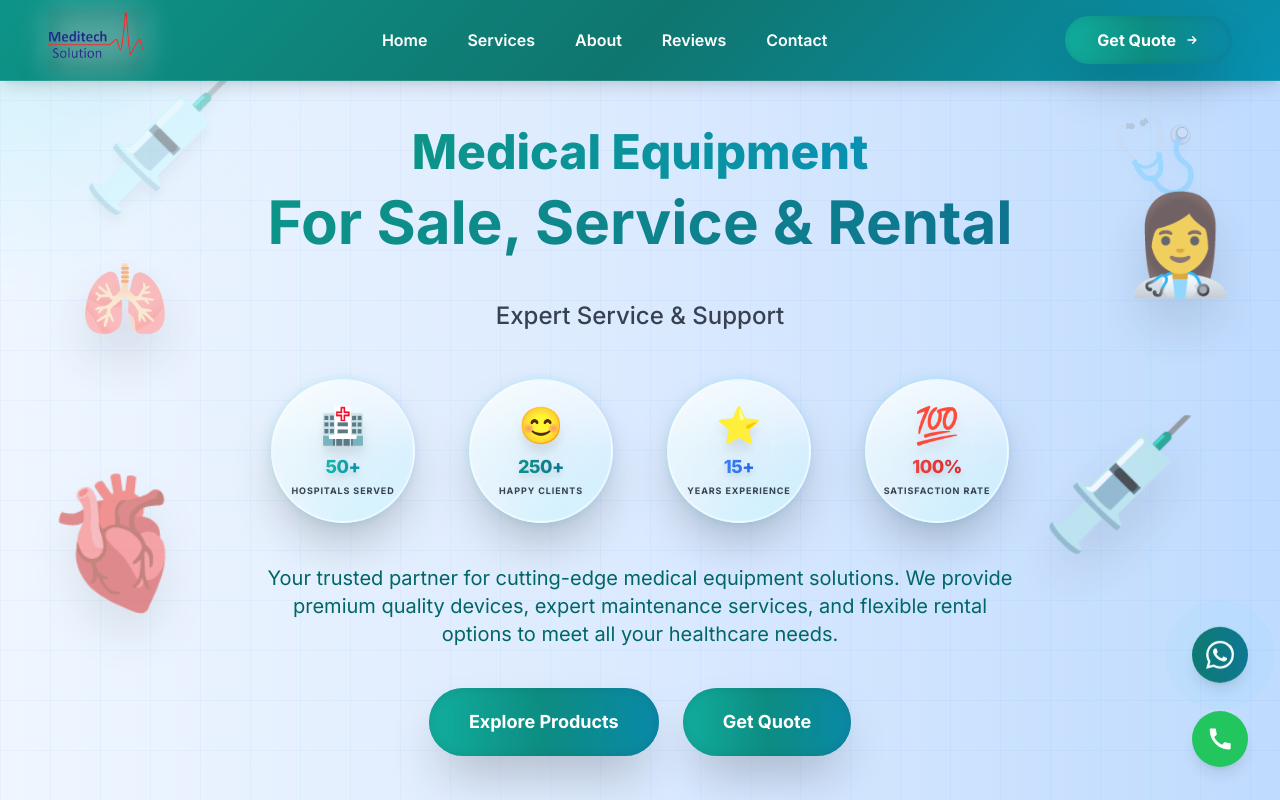
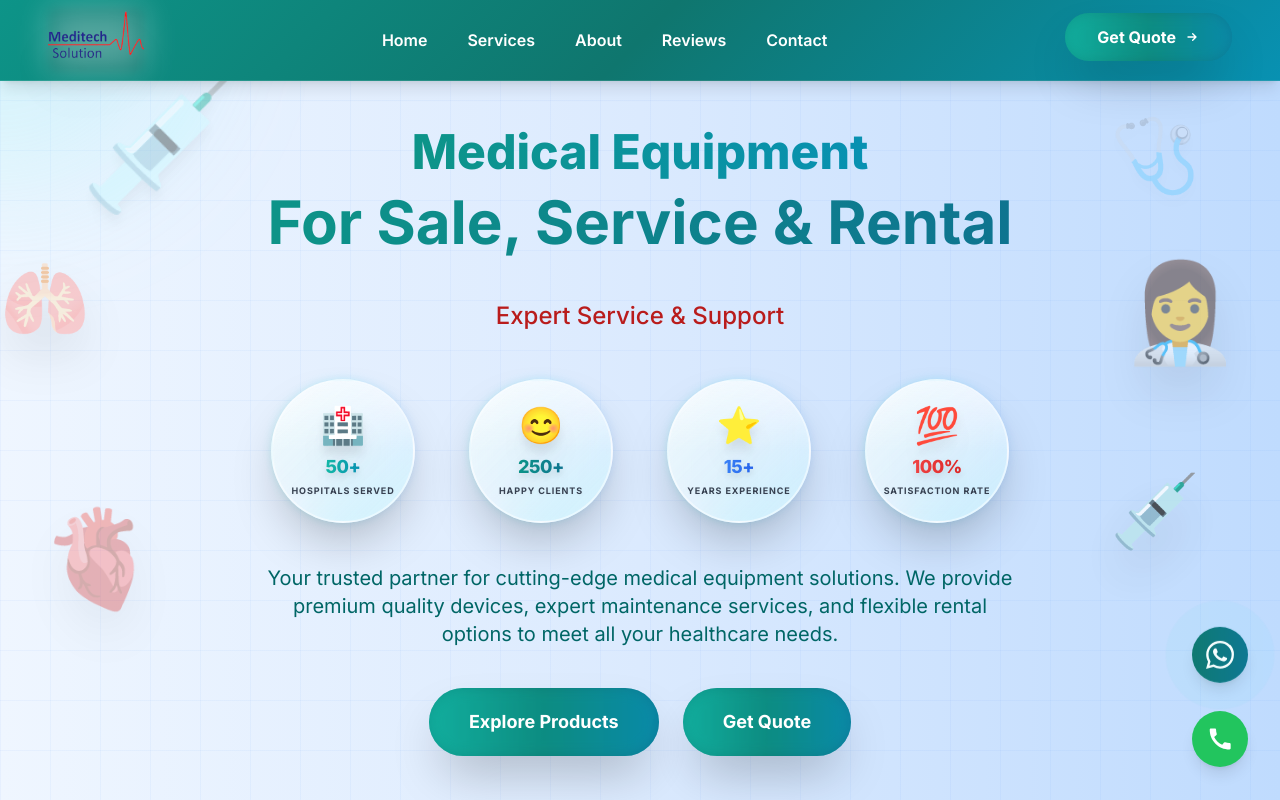
Before and after one commit to Harshanad03/meditech, a React (Create React App) app in the folder meditech-website/: page / in a window 1280 px wide. Shown: the top 800 px of the page. Built offline with nearby package versions, Linux system fonts and the light colour scheme.

Commit message:
Update Hero, Services, Footer, and Navbar components: replace buttons with anchor tags for improved navigation, enhance logo handling with fallback text and glow effects, and refine styling for better user experience and accessibility.

```diff
--- a/meditech-website/src/components/sections/Hero.jsx
+++ b/meditech-website/src/components/sections/Hero.jsx
@@ -33,7 +33,7 @@ const Hero = () => {
   }, []);
 
   return (
-    <section className="relative min-h-[80vh] flex items-center justify-center overflow-hidden bg-gradient-to-r from-blue-50 via-blue-100 to-blue-200 pt-32">
+    <section id="home" className="relative min-h-[80vh] flex items-center justify-center overflow-hidden bg-gradient-to-r from-blue-50 via-blue-100 to-blue-200 pt-32">
       {/* Animated Background Elements */}
       <div className="absolute inset-0 overflow-hidden">
         {/* Grid Pattern Background */}
@@ -74,7 +74,7 @@ const Hero = () => {
 
         {/* Dynamic Subtitle */}
         <div className={`h-16 mb-8 flex items-center justify-center transform transition-all duration-1000 delay-500 ${isVisible ? 'translate-y-0 opacity-100' : 'translate-y-10 opacity-0'}`}>
-          <p className="text-xl sm:text-2xl lg:text-2xl text-gray-700 font-medium">
+          <p className="text-xl sm:text-2xl lg:text-2xl text-red-700 font-medium">
             <span className="inline-block min-w-[300px] sm:min-w-[400px] text-center">
               {heroTexts[currentText]}
             </span>
@@ -139,43 +139,43 @@ const Hero = () => {
 
         {/* CTA Buttons */}
         <div className={`flex flex-col sm:flex-row gap-6 justify-center items-center mb-16 transform transition-all duration-1000 delay-1100 ${isVisible ? 'translate-y-0 opacity-100' : 'translate-y-10 opacity-0'}`}>
-          <button className="group relative px-10 py-5 bg-gradient-to-r from-teal-600 via-teal-700 to-cyan-700 text-white font-bold rounded-full text-lg shadow-2xl hover:shadow-teal-500/50 transition-all duration-300 transform hover:scale-105 hover:-translate-y-1 overflow-hidden">
+          <a href="#services" className="group relative inline-block px-10 py-5 bg-gradient-to-r from-teal-600 via-teal-700 to-cyan-700 text-white font-bold rounded-full text-lg shadow-2xl hover:shadow-teal-500/50 transition-all duration-300 transform hover:scale-105 hover:-translate-y-1 overflow-hidden no-underline">
             <span className="relative z-10">Explore Products</span>
             <div className="absolute inset-0 bg-gradient-to-r from-teal-700 via-teal-800 to-cyan-800 rounded-full opacity-0 group-hover:opacity-100 transition-opacity duration-300"></div>
             <div className="absolute -inset-1 bg-gradient-to-r from-teal-500 via-teal-600 to-cyan-600 rounded-full blur opacity-75 group-hover:opacity-100 transition-opacity duration-300"></div>
             <div className="absolute inset-0 bg-gradient-to-r from-transparent via-white/20 to-transparent -skew-x-12 -translate-x-full group-hover:translate-x-full transition-transform duration-700"></div>
-          </button>
+          </a>
 
-          <button className="group relative px-10 py-5 bg-gradient-to-r from-teal-600 via-teal-700 to-cyan-700 text-white font-bold rounded-full text-lg shadow-2xl hover:shadow-teal-500/50 transition-all duration-300 transform hover:scale-105 hover:-translate-y-1 overflow-hidden">
+          <a href="#contact" className="group relative px-10 py-5 bg-gradient-to-r from-teal-600 via-teal-700 to-cyan-700 text-white font-bold rounded-full text-lg shadow-2xl hover:shadow-teal-500/50 transition-all duration-300 transform hover:scale-105 hover:-translate-y-1 overflow-hidden">
             <span className="relative z-10">Get Quote</span>
             <div className="absolute inset-0 bg-gradient-to-r from-teal-700 via-teal-800 to-cyan-800 rounded-full opacity-0 group-hover:opacity-100 transition-opacity duration-300"></div>
             <div className="absolute -inset-1 bg-gradient-to-r from-teal-500 via-teal-600 to-cyan-600 rounded-full blur opacity-75 group-hover:opacity-100 transition-opacity duration-300"></div>
             <div className="absolute inset-0 bg-gradient-to-r from-transparent via-white/20 to-transparent -skew-x-12 -translate-x-full group-hover:translate-x-full transition-transform duration-700"></div>
-          </button>
+          </a>
         </div>
       </div>
 
       {/* Floating Medical Icons with Premium Styling */}
       <div className="absolute inset-0 pointer-events-none">
-        <div className="absolute top-1/4 right-10 text-8xl opacity-75 animate-float-delayed filter drop-shadow-2xl hover:opacity-30 transition-all duration-500 hover:scale-110 hover:brightness-125 group">
+        <div className="absolute top-1/3 right-10 text-8xl opacity-55 animate-float-delayed filter drop-shadow-2xl hover:opacity-30 transition-all duration-500 hover:scale-110 hover:brightness-125 group">
           <div className="relative">
             <div className="absolute inset-0 bg-gradient-to-r from-teal-400/20 to-cyan-400/20 rounded-full blur-lg opacity-0 group-hover:opacity-100 transition-opacity duration-500"></div>
             <div className="relative z-10">👩‍⚕</div>
           </div>
         </div>
-        <div className="absolute top-1/3 left-20 text-7xl opacity-75 animate-float-slow filter drop-shadow-2xl hover:opacity-30 transition-all duration-500 hover:scale-110 hover:brightness-125 group">
+        <div className="absolute top-1/3 center-4 text-7xl opacity-55 animate-float-slow filter drop-shadow-2xl hover:opacity-30 transition-all duration-500 hover:scale-110 hover:brightness-125 group">
           <div className="relative">
             <div className="absolute inset-0 bg-gradient-to-r from-blue-400/20 to-teal-400/20 rounded-full blur-lg opacity-0 group-hover:opacity-100 transition-opacity duration-500"></div>
             <div className="relative z-10">🫁</div>
           </div>
         </div>
-        <div className="absolute bottom-1/3 right-20 text-9xl opacity-75 animate-float filter drop-shadow-2xl hover:opacity-30 transition-all duration-500 hover:scale-110 hover:brightness-125 group">
+        <div className="absolute bottom-1/3 right-20 text-7xl opacity-75 animate-float filter drop-shadow-2xl hover:opacity-30 transition-all duration-500 hover:scale-110 hover:brightness-125 group">
           <div className="relative">
             <div className="absolute inset-0 bg-gradient-to-r from-cyan-400/20 to-blue-400/20 rounded-full blur-lg opacity-0 group-hover:opacity-100 transition-opacity duration-500"></div>
             <div className="relative z-10">💉</div>
           </div>
         </div>
-        <div className="absolute bottom-1/4 left-10 text-9xl opacity-55 animate-float-delayed filter drop-shadow-2xl hover:opacity-30 transition-all duration-500 hover:scale-110 hover:brightness-125 group">
+        <div className="absolute bottom-1/4 left-10 text-8xl opacity-35 animate-float-delayed filter drop-shadow-2xl hover:opacity-30 transition-all duration-500 hover:scale-110 hover:brightness-125 group">
           <div className="relative">
             <div className="absolute inset-0 bg-gradient-to-r from-teal-400/20 to-cyan-400/20 rounded-full blur-lg opacity-0 group-hover:opacity-100 transition-opacity duration-500"></div>
             <div className="relative z-10">🫀</div>
--- a/meditech-website/src/components/sections/Services.jsx
+++ b/meditech-website/src/components/sections/Services.jsx
@@ -342,10 +342,10 @@ const Services = () => {
                 We specialize in custom medical equipment solutions tailored to your specific requirements and facility needs.
               </p>
               <div className="flex flex-col sm:flex-row gap-4 justify-center">
-                <button className="group/cta bg-white text-teal-600 hover:bg-gray-100 font-semibold py-4 px-8 rounded-xl transition-all duration-300 transform hover:scale-105 shadow-lg hover:shadow-xl relative overflow-hidden">
+                <a href="#contact" className="group/cta bg-white text-teal-600 hover:bg-gray-100 font-semibold py-4 px-8 rounded-xl transition-all duration-300 transform hover:scale-105 shadow-lg hover:shadow-xl relative overflow-hidden">
                   <span className="relative z-10">Get Custom Quote</span>
                   <div className="absolute inset-0 bg-gradient-to-r from-transparent via-teal-100 to-transparent -skew-x-12 -translate-x-full group-hover/cta:translate-x-full transition-transform duration-700"></div>
-                </button>
+                </a>
                 <button className="group/cta2 border-2 border-white text-white hover:bg-white hover:text-teal-600 font-semibold py-4 px-8 rounded-xl transition-all duration-300 transform hover:scale-105 relative overflow-hidden">
                   <span className="relative z-10">Schedule Consultation</span>
                   <div className="absolute inset-0 bg-white opacity-0 group-hover/cta2:opacity-100 transition-opacity duration-300"></div>
--- a/meditech-website/src/components/ui/Navbar.jsx
+++ b/meditech-website/src/components/ui/Navbar.jsx
@@ -35,6 +35,7 @@ const Navbar = () => {
         <div className="flex justify-between items-center h-20">
           {/* Logo */}
           <div className="flex items-center group">
+            <a href="#home" className="relative block no-underline">
               <div className="relative">
                 <img
                   src="/logo.png?v=2"
@@ -56,6 +57,7 @@ const Navbar = () => {
                 {/* Additional shadow for better visibility - always visible */}
                 <div className="absolute inset-0 bg-black/20 rounded-lg blur-sm opacity-50 -z-20"></div>
               </div>
+            </a>
           </div>
 
           {/* Desktop Navigation */}
@@ -84,7 +86,7 @@ const Navbar = () => {
 
           {/* CTA Button */}
           <div className="hidden lg:block">
-            <button className="group relative font-bold py-3 px-8 rounded-full text-white transition-all duration-300 transform hover:scale-105 hover:-translate-y-1 overflow-hidden bg-gradient-to-r from-teal-600 via-teal-700 to-cyan-700 shadow-2xl hover:shadow-teal-500/50">
+            <a href="#contact" className="group relative inline-block font-bold py-3 px-8 rounded-full text-white transition-all duration-300 transform hover:scale-105 hover:-translate-y-1 overflow-hidden bg-gradient-to-r from-teal-600 via-teal-700 to-cyan-700 shadow-2xl hover:shadow-teal-500/50 no-underline">
               {/* Hover gradient */}
               <div className="absolute inset-0 bg-gradient-to-r from-teal-700 via-teal-800 to-cyan-800 rounded-full opacity-0 group-hover:opacity-100 transition-opacity duration-300"></div>
 
@@ -101,7 +103,7 @@ const Navbar = () => {
                   <path strokeLinecap="round" strokeLinejoin="round" strokeWidth="2" d="M13 7l5 5m0 0l-5 5m5-5H6"></path>
                 </svg>
               </span>
-            </button>
+            </a>
           </div>
 
           {/* Mobile Menu Button */}
@@ -151,7 +153,7 @@ const Navbar = () => {
 
               {/* CTA Button */}
               <div className="pt-6">
-                <button className="group relative w-full bg-gradient-to-r from-teal-600 via-teal-700 to-cyan-700 text-white font-bold py-4 px-6 rounded-xl transition-all duration-300 transform hover:scale-105 overflow-hidden shadow-2xl hover:shadow-teal-500/50">
+                <a href="#contact" className="group relative inline-block w-full bg-gradient-to-r from-teal-600 via-teal-700 to-cyan-700 text-white font-bold py-4 px-6 rounded-xl transition-all duration-300 transform hover:scale-105 overflow-hidden shadow-2xl hover:shadow-teal-500/50 no-underline">
                   {/* Hover gradient */}
                   <div className="absolute inset-0 bg-gradient-to-r from-teal-700 via-teal-800 to-cyan-800 rounded-xl opacity-0 group-hover:opacity-100 transition-opacity duration-300"></div>
 
@@ -167,7 +169,7 @@ const Navbar = () => {
                       <path strokeLinecap="round" strokeLinejoin="round" strokeWidth="2" d="M13 7l5 5m0 0l-5 5m5-5H6"></path>
                     </svg>
                   </span>
-                </button>
+                </a>
               </div>
             </div>
           </div>
```
Also changed, not shown: meditech-website/src/components/ui/Footer.jsx (+22 -6 lines). Lines whose indentation alone changed are shown as unchanged.
